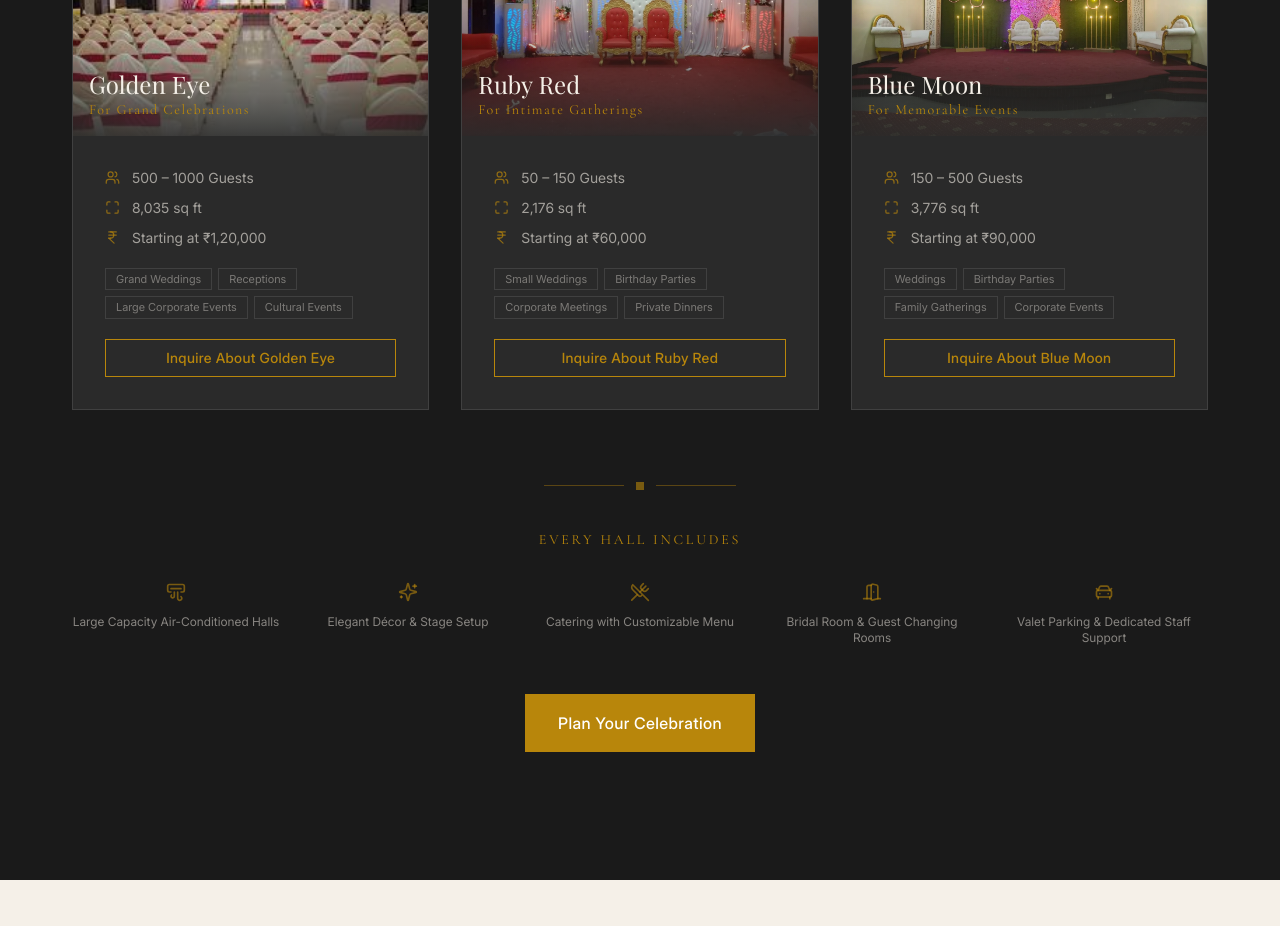
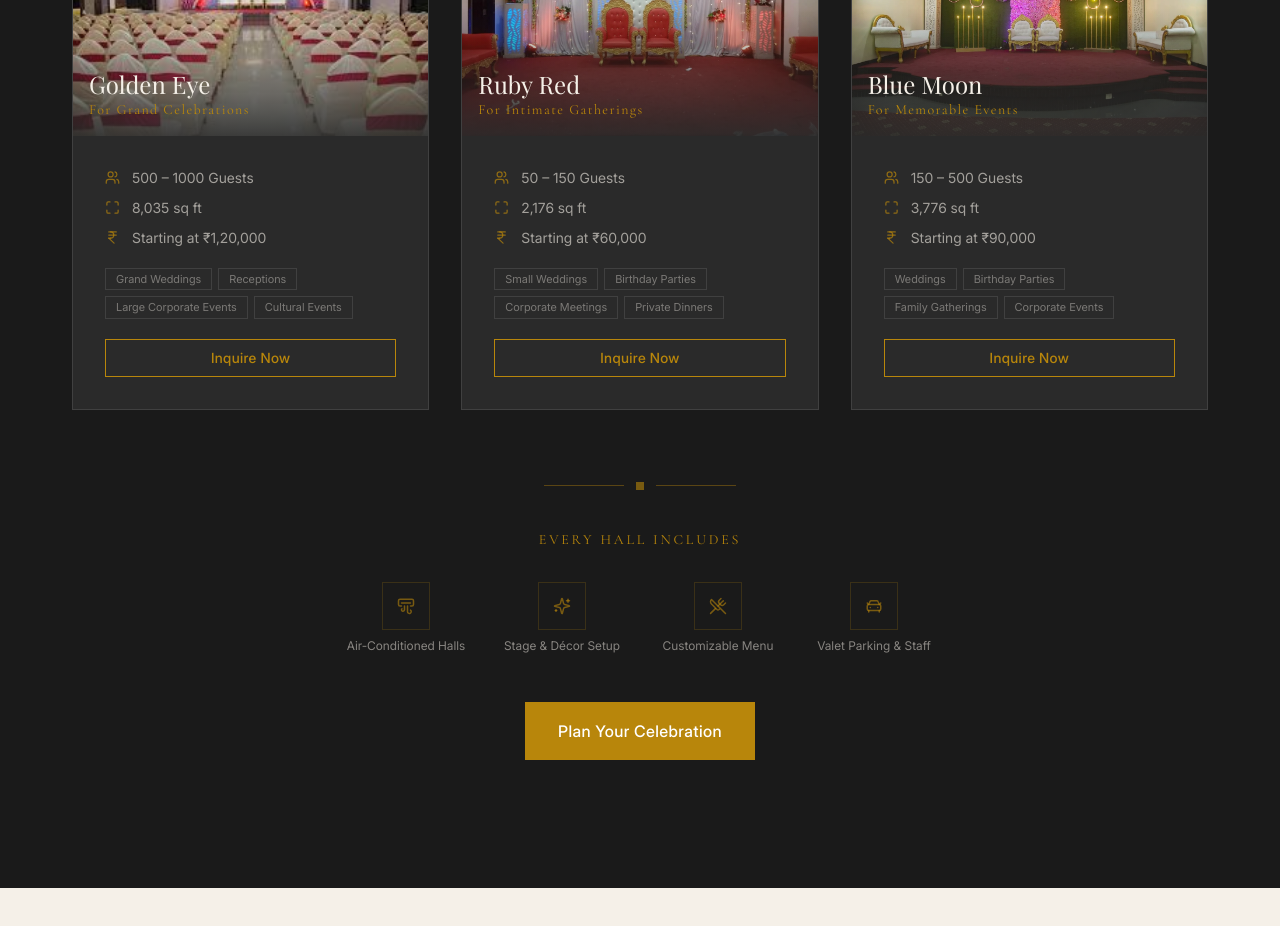
Before and after one commit to saurabhhumane125/hotel-kashish, a Next.js app: page / in a window 1280 px wide. Shown: the part 2100-3026 px from the top of the page. Built offline with nearby package versions, Linux system fonts and the light colour scheme.

Commit message:
Fix banquet card button overflow, cleaner 4-item amenities grid

```diff
--- a/components/sections/Banquets.tsx
+++ b/components/sections/Banquets.tsx
@@ -24,11 +24,10 @@ import {
 } from "lucide-react";
 
 const amenityIcons: Record<string, React.ReactNode> = {
-  "Large Capacity Air-Conditioned Halls": <AirVent size={20} />,
-  "Elegant Décor & Stage Setup": <Sparkles size={20} />,
-  "Catering with Customizable Menu": <UtensilsCrossed size={20} />,
-  "Bridal Room & Guest Changing Rooms": <DoorOpen size={20} />,
-  "Valet Parking & Dedicated Staff Support": <CarFront size={20} />,
+  "Air-Conditioned Halls": <AirVent size={18} />,
+  "Stage & Décor Setup": <Sparkles size={18} />,
+  "Customizable Menu": <UtensilsCrossed size={18} />,
+  "Valet Parking & Staff": <CarFront size={18} />,
 };
 
 // Single Banquet Card component (reused in both mobile & desktop)
@@ -58,7 +57,8 @@ function BanquetCard({ hall }: { hall: (typeof banquetHalls)[0] }) {
       </div>
 
       {/* Content */}
-      <div className="p-5 sm:p-6 md:p-8">
+      <div className="p-5 sm:p-6 md:p-8 flex flex-col">
+        {" "}
         <div className="space-y-2.5 mb-5">
           <div className="flex items-center gap-3 text-ivory/60">
             <Users size={15} className="text-gold/70 shrink-0" />
@@ -79,7 +79,6 @@ function BanquetCard({ hall }: { hall: (typeof banquetHalls)[0] }) {
             </span>
           </div>
         </div>
-
         <div className="flex flex-wrap gap-1.5 mb-5">
           {hall.bestFor.map((tag) => (
             <span
@@ -90,14 +89,13 @@ function BanquetCard({ hall }: { hall: (typeof banquetHalls)[0] }) {
             </span>
           ))}
         </div>
-
         <Button
           variant="outline"
           size="sm"
           href="#contact"
-          className="w-full justify-center"
+          className="w-full justify-center mt-auto"
         >
-          Inquire About {hall.name}
+          Inquire Now
         </Button>
       </div>
     </div>
@@ -150,14 +148,16 @@ export default function Banquets() {
             <p className="font-cormorant text-sm text-gold tracking-[0.2em] uppercase text-center mb-6 sm:mb-8">
               Every Hall Includes
             </p>
-            <div className="grid grid-cols-2 sm:grid-cols-3 lg:grid-cols-5 gap-4 sm:gap-6">
+            <div className="grid grid-cols-2 sm:grid-cols-4 gap-4 sm:gap-6 max-w-[600px] mx-auto">
               {banquetAmenities.map((amenity) => (
                 <div
                   key={amenity}
-                  className="flex flex-col items-center text-center gap-2 sm:gap-3 group cursor-default"
+                  className="flex flex-col items-center text-center gap-2 group cursor-default"
                 >
-                  <div className="text-gold/60 group-hover:text-gold group-hover:scale-110 transition-all duration-300">
-                    {amenityIcons[amenity] || <Sparkles size={20} />}
+                  <div className="w-10 h-10 sm:w-12 sm:h-12 border border-gold/20 flex items-center justify-center group-hover:border-gold/50 group-hover:scale-110 transition-all duration-300">
+                    <div className="text-gold/60 group-hover:text-gold transition-colors duration-300">
+                      {amenityIcons[amenity] || <Sparkles size={18} />}
+                    </div>
                   </div>
                   <span className="font-inter text-[11px] sm:text-xs text-ivory/50 leading-snug">
                     {amenity}
--- a/components/ui/MobileCarousel.tsx
+++ b/components/ui/MobileCarousel.tsx
@@ -81,7 +81,7 @@ export default function MobileCarousel({
     <div className={cn("md:hidden", className)}>
       {/* Card Container */}
       <div className="relative overflow-hidden">
-        <div className="min-h-[420px] relative">
+        <div className="min-h-[520px] relative">
           <AnimatePresence custom={direction} mode="wait">
             <motion.div
               key={current}
--- a/config/banquets.ts
+++ b/config/banquets.ts
@@ -74,9 +74,8 @@ export const banquetHalls: BanquetHall[] = [
 
 // Shared amenities shown below all hall cards
 export const banquetAmenities: string[] = [
-  "Large Capacity Air-Conditioned Halls",
-  "Elegant Décor & Stage Setup",
-  "Catering with Customizable Menu",
-  "Bridal Room & Guest Changing Rooms",
-  "Valet Parking & Dedicated Staff Support",
+  "Air-Conditioned Halls",
+  "Stage & Décor Setup",
+  "Customizable Menu",
+  "Valet Parking & Staff",
 ];
```
